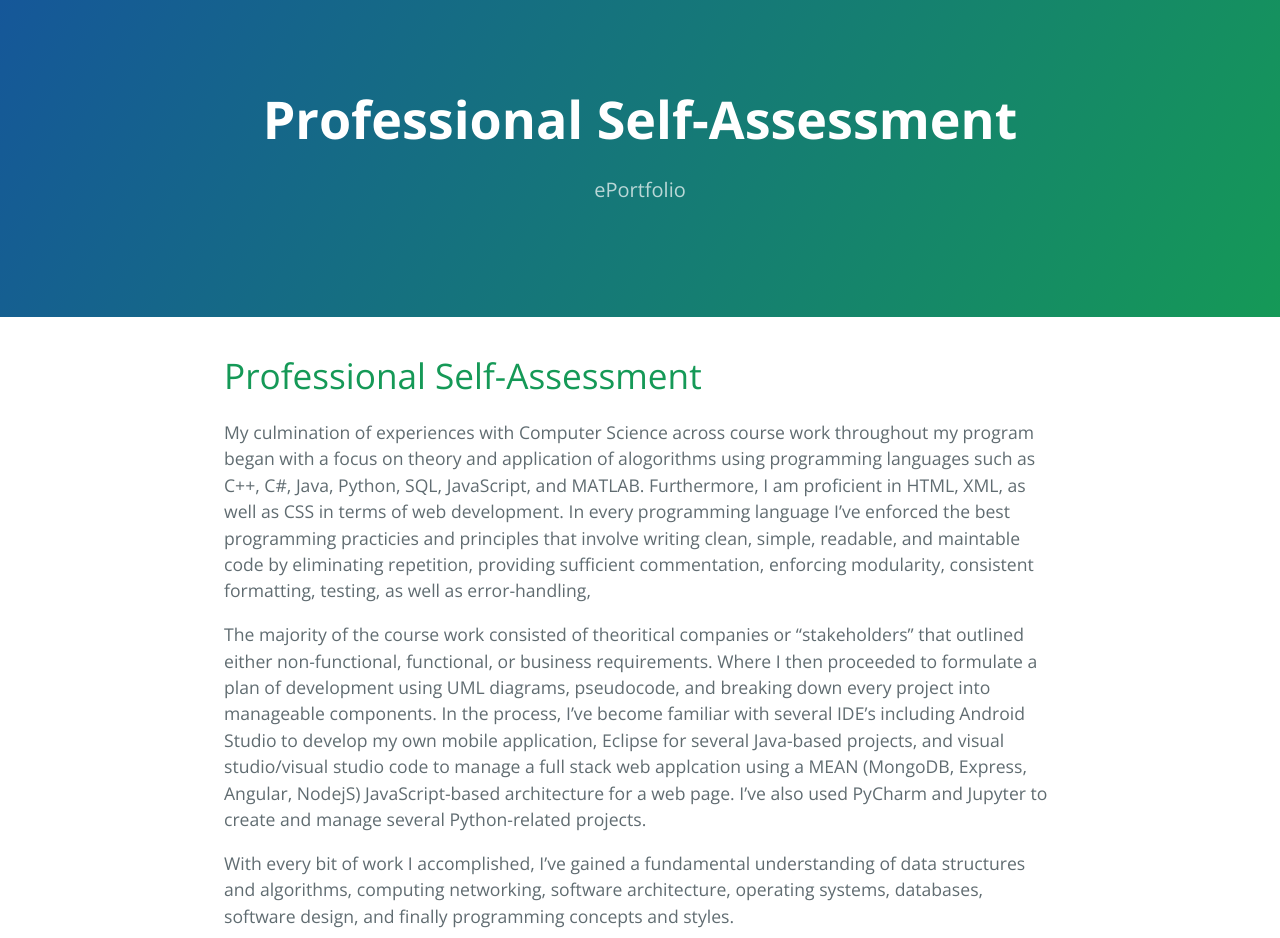
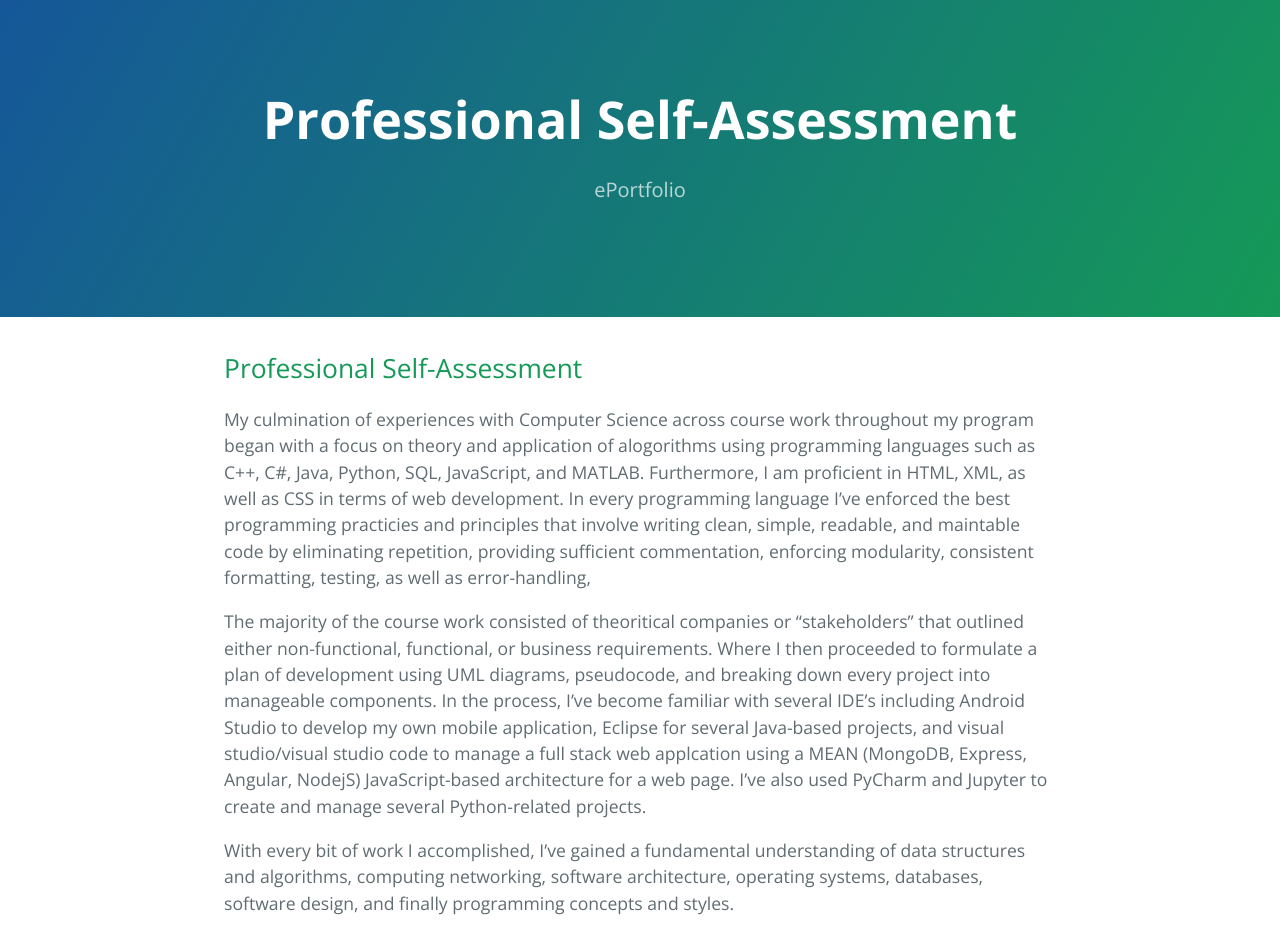
Before and after one commit to KevinJCa/KevinJCa.github.io, a Jekyll site: the page built from index.md, in a window 1280 px wide. Shown: the top 938 px of the page. Built offline with Jekyll 4.4.1, drawn with Linux system fonts in a browser that asks for light colours; our own code applies the rules of GitHub Pages for plain Markdown files.

```diff
--- a/index.md
+++ b/index.md
@@ -1,4 +1,5 @@
-# Professional Self-Assessment
+
+## Professional Self-Assessment
 
 My culmination of experiences with Computer Science across course work throughout my program began with a focus on theory and application of alogorithms using programming languages such as C++, C#, Java, Python, SQL, JavaScript, and MATLAB. Furthermore, I am proficient in HTML, XML, as well as CSS in terms of web development. In every programming language I've enforced the best programming practicies and principles that involve writing clean, simple, readable, and maintable code by eliminating repetition, providing sufficient commentation, enforcing modularity, consistent formatting, testing, as well as error-handling,
 
@@ -9,8 +10,6 @@ With every bit of work I accomplished, I've gained a fundamental understanding o
 However, one of the most important concepts in software development is determined by the number of people that are placed to work on a project. Although I've spent most of my time within the program developing each assignment entirely on my own. I have also learned to develop collaboratively using agile methodologies to manage projects with an iterative and incremental approach that encourages collaboration, adaptability to change, and end-user feedback. As well as using a Scrum framework that prioritizes placing work into fixed-length instances known as sprints, with specific roles provided across the development team serving unique purpose to guide the group(s) for high-quality and consistent deliverables.
 
 As an upcoming computing professional I've understood the importance of developing code while enforcing fundamental ethical principles by practicing ethical decision-making in all of my work, being concious of the skills we've acquired and use it as a means to positively contribute to society's needs and overall human well-being without causing any extent of genuine harm. To always act professionaly, maintain an open-mind, and remain mindful of the very impact we provide as computing professionals.
-
-
 
 ## Informal Code Review
 
```
